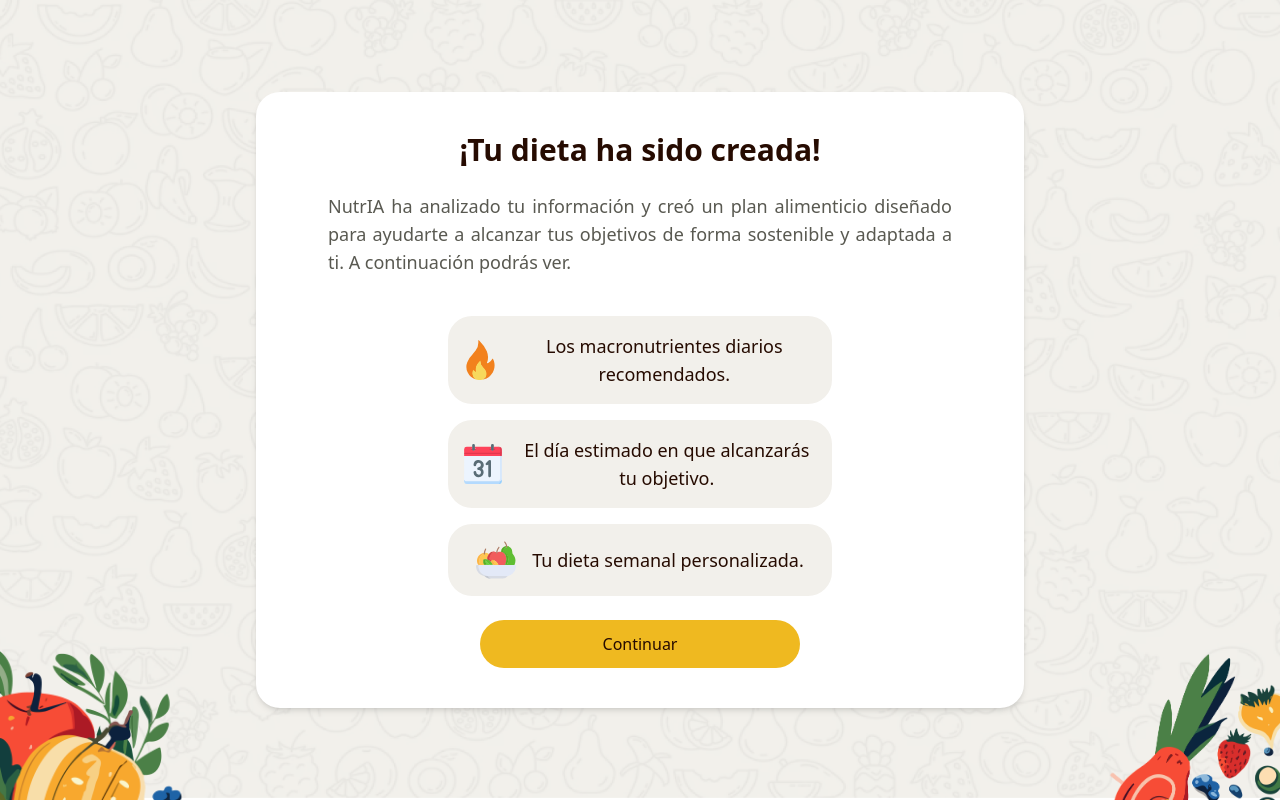
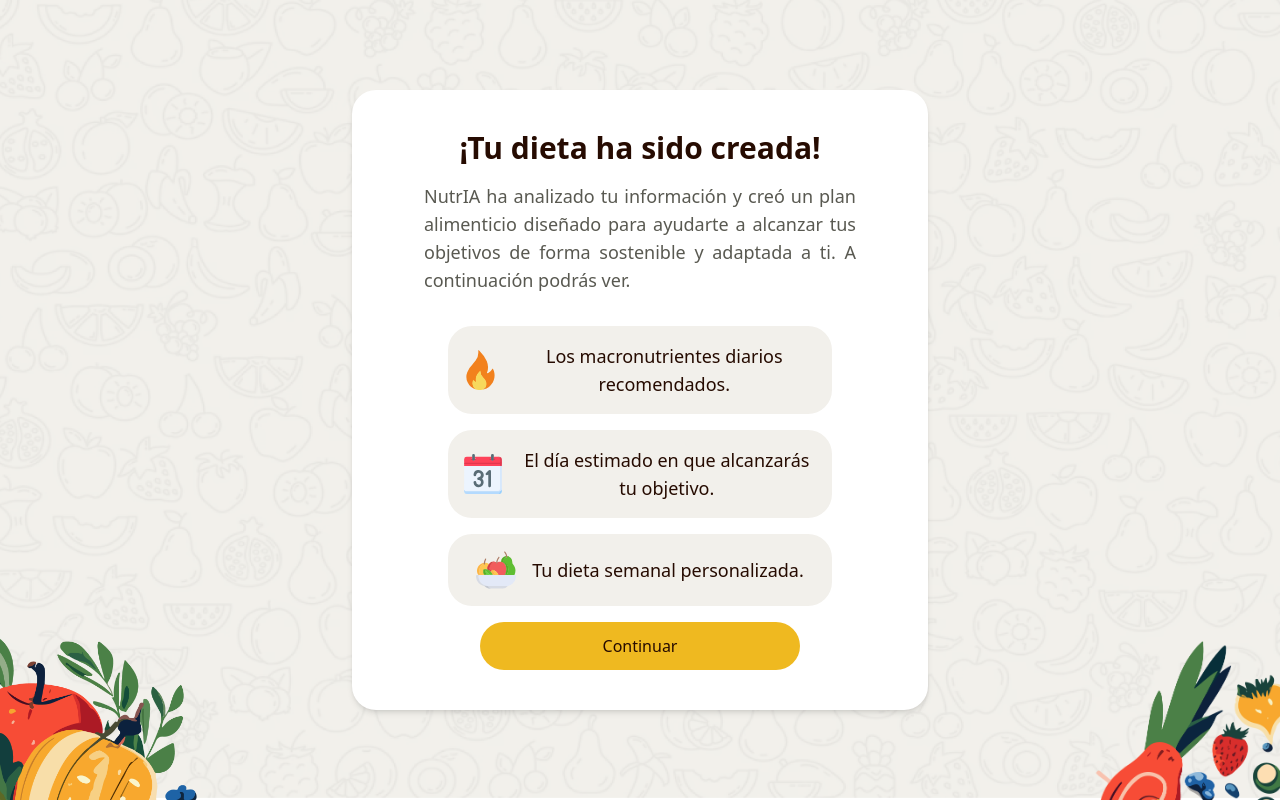
Before and after one commit to Rafiky724/NutrIA, a React (Vite) app in the folder frontend/: page /dietPlanReady in a window 1280 px wide. Built offline with nearby package versions, Linux system fonts and the light colour scheme; no server answers; sample sign-in values are in the browser's storage.

Commit message:
Update DietPlanReady.tsx

```diff
--- a/frontend/src/pages/Onboarding/DietPlanReady.tsx
+++ b/frontend/src/pages/Onboarding/DietPlanReady.tsx
@@ -53,8 +53,8 @@ export default function DietPlanReady() {
 
   return (
     <>
-      <div className="relative min-h-screen bg-[url('/Background/Back.png')] bg-cover bg-center flex items-center justify-center px-4 sm:px-6">
-        <div className="w-full max-w-3xl text-center bg-white p-6 sm:p-10 rounded-3xl shadow-md flex flex-col gap-6 z-50">
+      <div className="relative min-h-screen bg-[url('/Background/Back.png')] bg-cover bg-center flex items-center justify-center px-4 sm:px-6 md:px-10">
+        <div className="w-full max-w-md sm:max-w-lg md:max-w-xl bg-white p-6 sm:p-8 md:p-10 rounded-3xl shadow-md text-center flex flex-col gap-4 z-50">
           <h1 className="text-xl sm:text-2xl md:text-3xl font-bold text-brown">
             ¡Tu dieta ha sido creada!
           </h1>
@@ -92,10 +92,11 @@ export default function DietPlanReady() {
         </div>
       </div>
 
-      <div className="absolute left-0 bottom-0 z-10 w-24 sm:w-36 md:w-48">
+      <div className="absolute bottom-0 left-0 z-10 w-24 sm:w-40 md:w-52 2xl:w-80">
         <FruitLeft />
       </div>
-      <div className="absolute right-0 bottom-0 z-10 w-24 sm:w-36 md:w-48">
+
+      <div className="absolute bottom-0 right-0 z-10 w-24 sm:w-40 md:w-52 2xl:w-80">
         <FruitRight />
       </div>
     </>
```
